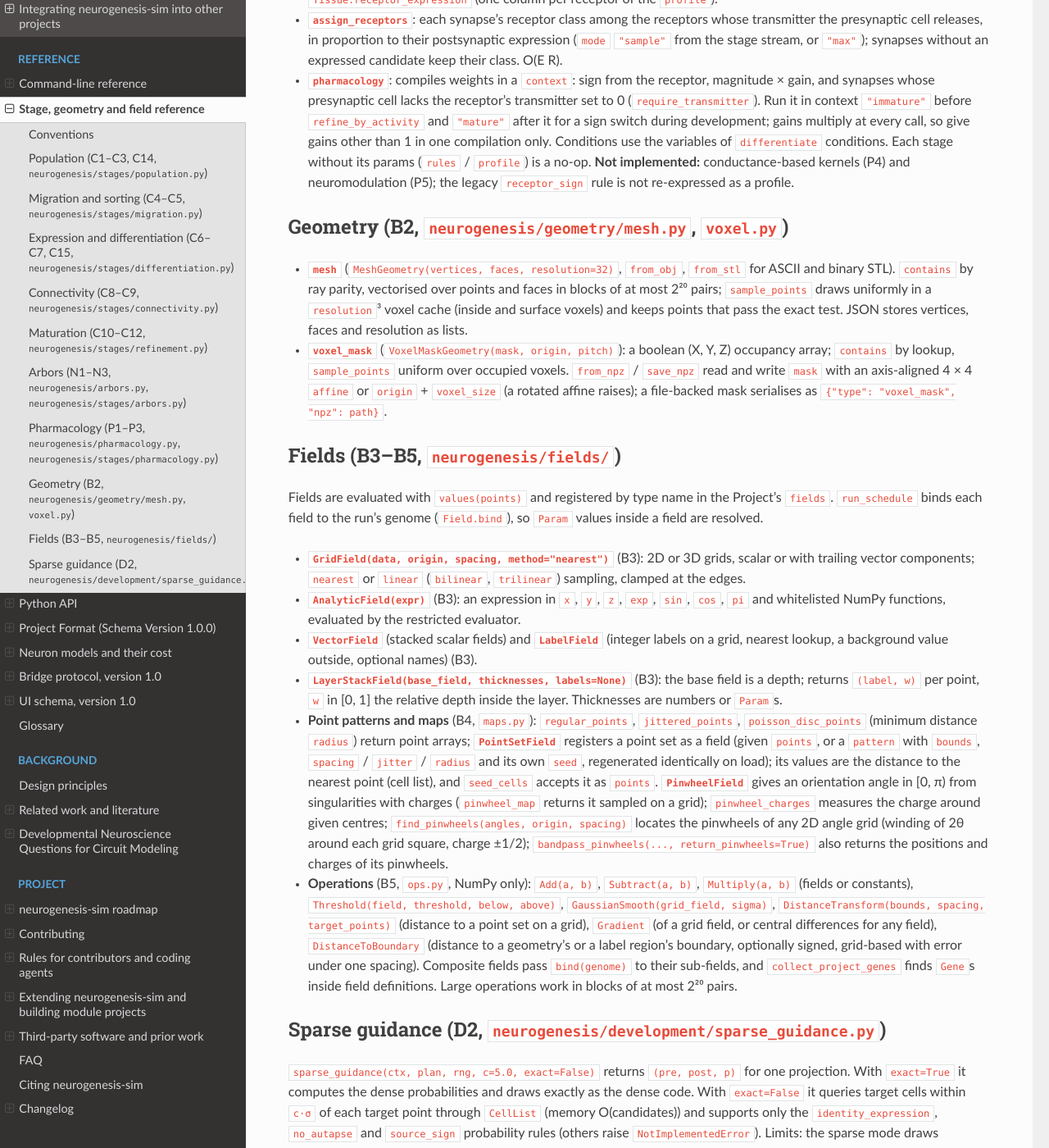
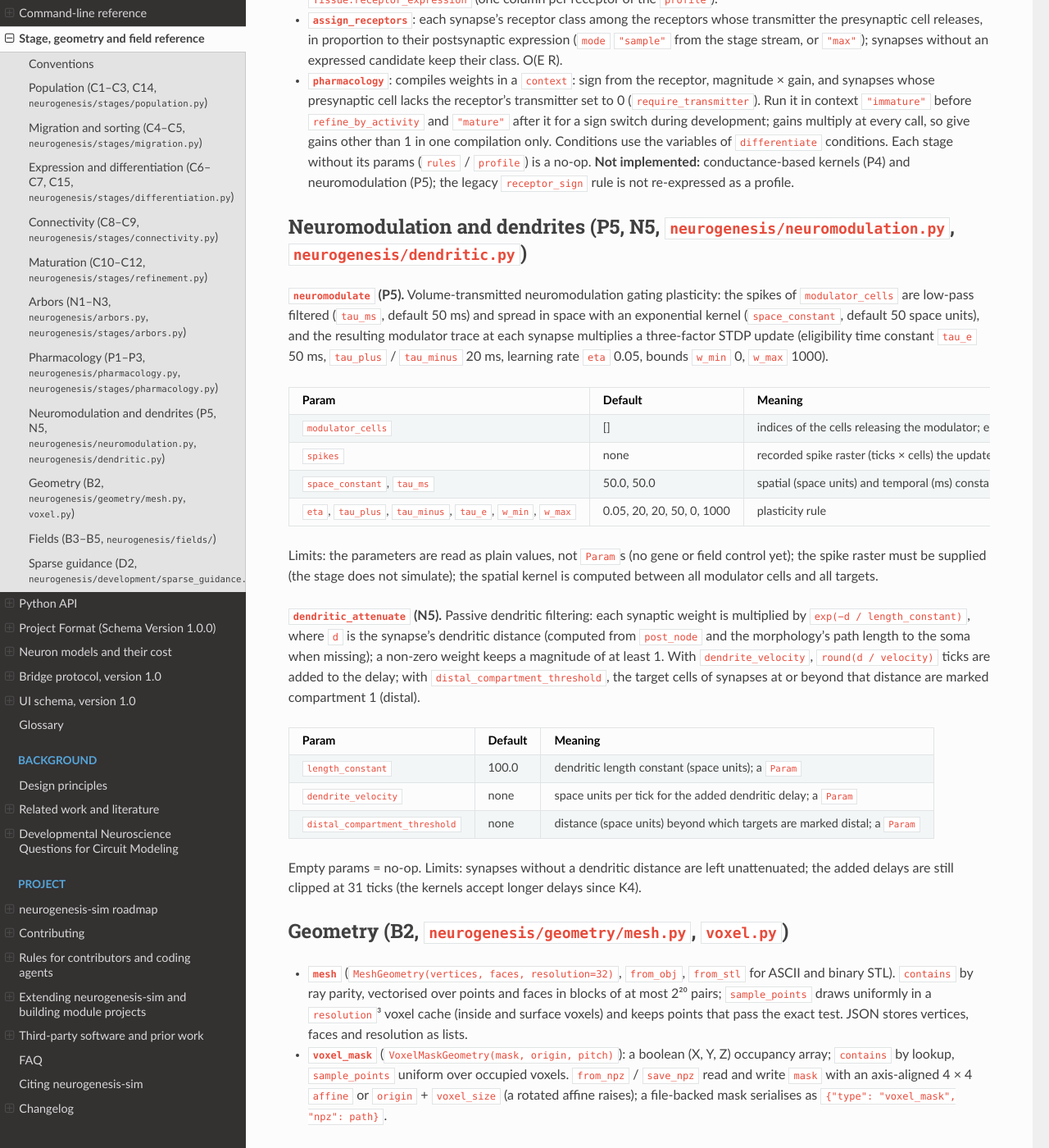
Before and after one commit to jobellet/neurogenesis-sim, a Sphinx documentation site: the page built from docs/reference/stages.md, in a window 1280 px wide and 1400 px high, scrolled down 8990 px. Shown: the whole window at 82% size. Built offline with Sphinx 7.4.7 and the Read the Docs theme 3.1.0, drawn with Linux system fonts in a browser that asks for light colours.

Commit message:
Test that the README and stage reference keep up with the code [skip ci]
tests/test_readme_status.py (static, imports nothing):
- every neurogenesis.* module named in the README exists, and every public module is
  named there (or listed as internal in the test, with a reason);
- every sentence of the README status block about open work (planned / in progress /
  not yet) cites roadmap task ids, and none of them is marked done in the roadmap; none
  names an existing stage, CLI command or module. The old status block fails this test;
- every registered stage is documented in docs/STAGES.md.
Fixes it found: neuromodulate (P5) and dendritic_attenuate (N5) documented in STAGES.md;
README names neuromodulation, dendritic and streaming; status block cites H5, C16-C24,
J3-J5, K4b. Roadmap: K4b task (lift the 31-tick clip in stages), status table for C14-C24
(C14, C15 done). AGENTS.md checklist points to the test.
Tested: the new tests, test_context_bundle; checked that the old README and a README
calling C14 planned both fail; strict docs build.

Co-Authored-By: Claude Opus 5.5 <noreply@anthropic.com>

```diff
--- a/docs/STAGES.md
+++ b/docs/STAGES.md
@@ -307,6 +307,36 @@ Conditions use the variables of `differentiate` conditions. Each stage without i
 no-op. **Not implemented:** conductance-based kernels (P4) and neuromodulation (P5); the legacy `receptor_sign` rule
 is not re-expressed as a profile.
 
+## Neuromodulation and dendrites (P5, N5, `neurogenesis/neuromodulation.py`, `neurogenesis/dendritic.py`)
+
+**`neuromodulate` (P5).** Volume-transmitted neuromodulation gating plasticity: the spikes of `modulator_cells` are
+low-pass filtered (`tau_ms`, default 50 ms) and spread in space with an exponential kernel (`space_constant`, default
+50 space units), and the resulting modulator trace at each synapse multiplies a three-factor STDP update (eligibility
+time constant `tau_e` 50 ms, `tau_plus` / `tau_minus` 20 ms, learning rate `eta` 0.05, bounds `w_min` 0, `w_max` 1000).
+| Param | Default | Meaning |
+|---|---|---|
+| `modulator_cells` | [] | indices of the cells releasing the modulator; empty = no-op |
+| `spikes` | none | recorded spike raster (ticks × cells) the update uses; absent = no-op |
+| `space_constant`, `tau_ms` | 50.0, 50.0 | spatial (space units) and temporal (ms) constants of the volume signal |
+| `eta`, `tau_plus`, `tau_minus`, `tau_e`, `w_min`, `w_max` | 0.05, 20, 20, 50, 0, 1000 | plasticity rule |
+
+Limits: the parameters are read as plain values, not `Param`s (no gene or field control yet); the spike raster must be
+supplied (the stage does not simulate); the spatial kernel is computed between all modulator cells and all targets.
+
+**`dendritic_attenuate` (N5).** Passive dendritic filtering: each synaptic weight is multiplied by
+`exp(−d / length_constant)`, where `d` is the synapse's dendritic distance (computed from `post_node` and the
+morphology's path length to the soma when missing); a non-zero weight keeps a magnitude of at least 1. With
+`dendrite_velocity`, `round(d / velocity)` ticks are added to the delay; with `distal_compartment_threshold`, the target
+cells of synapses at or beyond that distance are marked compartment 1 (distal).
+| Param | Default | Meaning |
+|---|---|---|
+| `length_constant` | 100.0 | dendritic length constant (space units); a `Param` |
+| `dendrite_velocity` | none | space units per tick for the added dendritic delay; a `Param` |
+| `distal_compartment_threshold` | none | distance (space units) beyond which targets are marked distal; a `Param` |
+
+Empty params = no-op. Limits: synapses without a dendritic distance are left unattenuated; the added delays are still
+clipped at 31 ticks (the kernels accept longer delays since K4).
+
 ## Geometry (B2, `neurogenesis/geometry/mesh.py`, `voxel.py`)
 - **`mesh`** (`MeshGeometry(vertices, faces, resolution=32)`, `from_obj`, `from_stl` for ASCII and binary STL).
   `contains` by ray parity, vectorised over points and faces in blocks of at most 2²⁰ pairs; `sample_points` draws
```
Also changed, not shown: AGENTS.md (+1 -1 lines), README.md (+5 -4 lines), docs/ROADMAP.md (+13 -0 lines), 1 other file.
